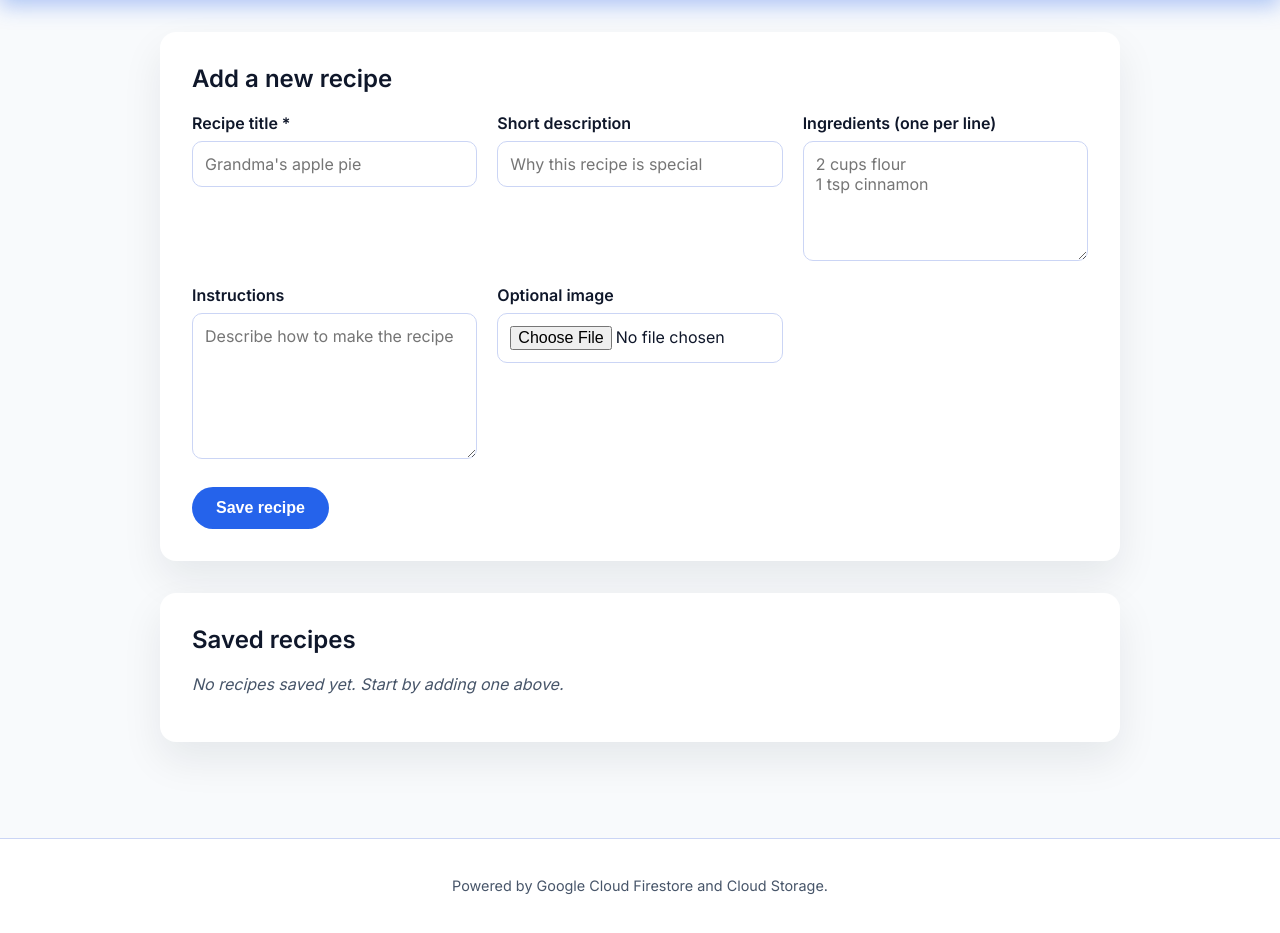
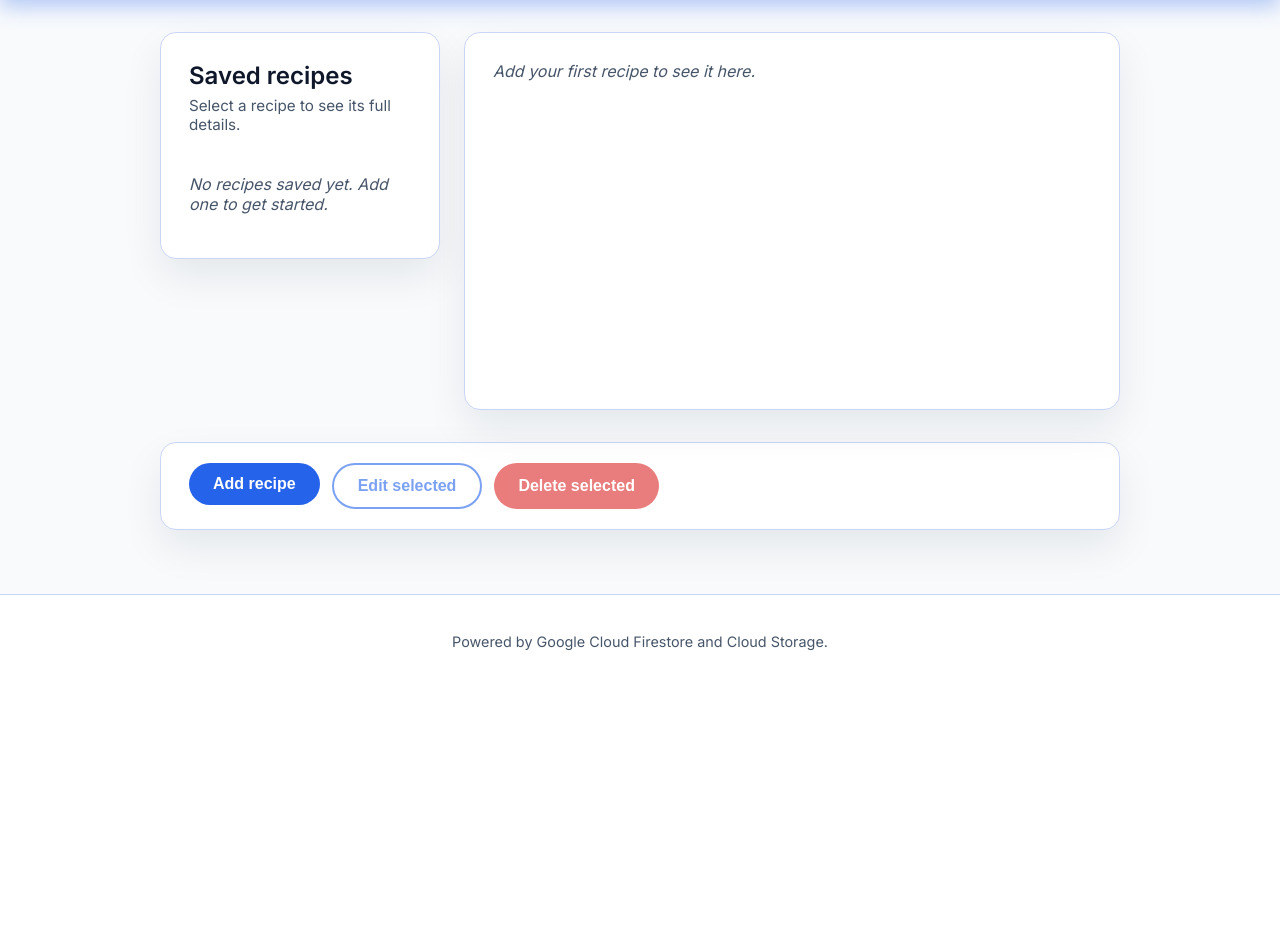
Before and after one commit to stefanfritzse/Receptsamling, a Flask app: template app/templates/index.html in a window 1280 px wide. Shown: the part 161-1094 px from the top of the page. After the commit the page ends 811 px from the top, so only its background shows below. Run offline with Flask 3, Linux system fonts and the light colour scheme; the template is opened without the code that fills it, so the values that code supplies are empty.

Commit message:
Refine recipe overview layout

```diff
--- a/app/static/style.css
+++ b/app/static/style.css
@@ -53,8 +53,7 @@ main {
   color: var(--muted);
 }
 
-.form-section,
-.recipes-section {
+.form-section {
   background: var(--card-bg);
   border-radius: 16px;
   padding: 2rem;
@@ -62,8 +61,7 @@ main {
   box-shadow: 0 18px 40px rgba(15, 23, 42, 0.08);
 }
 
-.form-section h2,
-.recipes-section h2 {
+.form-section h2 {
   margin-top: 0;
 }
 
@@ -141,61 +139,160 @@ button.danger:hover {
   background: var(--danger-dark);
 }
 
-.recipes-grid {
+button:disabled {
+  opacity: 0.6;
+  cursor: not-allowed;
+}
+
+.recipes-layout {
   display: grid;
-  grid-template-columns: repeat(auto-fit, minmax(280px, 1fr));
+  grid-template-columns: minmax(240px, 280px) 1fr;
+  gap: 1.5rem;
+  align-items: start;
+  margin-bottom: 2rem;
+}
+
+.recipe-list-panel,
+.recipe-detail-panel {
+  background: var(--card-bg);
+  border-radius: 16px;
+  padding: 1.75rem;
+  border: 1px solid var(--border);
+  box-shadow: 0 18px 40px rgba(15, 23, 42, 0.08);
+}
+
+.recipe-list-panel {
+  display: flex;
+  flex-direction: column;
   gap: 1.5rem;
 }
 
-.recipe-card {
-  border: 1px solid var(--border);
-  border-radius: 18px;
-  overflow: hidden;
-  background: var(--card-bg);
+.panel-header {
   display: flex;
   flex-direction: column;
-  box-shadow: 0 14px 30px rgba(15, 23, 42, 0.06);
+  gap: 0.35rem;
 }
 
-.recipe-card img {
-  width: 100%;
-  height: 200px;
-  object-fit: cover;
+.panel-header h2 {
+  margin: 0;
 }
 
-.recipe-content {
-  padding: 1.25rem 1.5rem 1.5rem;
-  display: flex;
-  flex-direction: column;
+.panel-subtitle {
+  margin: 0;
+  color: var(--muted);
+  font-size: 0.95rem;
+}
+
+.recipe-list {
+  list-style: none;
+  margin: 0;
+  padding: 0;
+  display: grid;
   gap: 0.75rem;
 }
 
-.recipe-content h3 {
-  margin: 0;
+.recipe-list-item {
+  display: block;
 }
 
-.recipe-content .description {
-  color: var(--muted);
-  margin: 0;
+.recipe-list-link {
+  display: block;
+  padding: 0.9rem 1rem;
+  border-radius: 12px;
+  border: 1px solid transparent;
+  background: rgba(148, 163, 184, 0.12);
+  color: inherit;
+  text-decoration: none;
+  transition: border-color 0.2s ease, background-color 0.2s ease, transform 0.2s ease;
 }
 
-.recipe-content ul {
+.recipe-list-link:hover {
+  border-color: var(--accent);
+  transform: translateY(-1px);
+}
+
+.recipe-list-item.active .recipe-list-link {
+  border-color: var(--accent);
+  background: rgba(37, 99, 235, 0.14);
+  box-shadow: 0 12px 24px rgba(37, 99, 235, 0.18);
+}
+
+.recipe-list-title {
+  display: block;
+  font-weight: 600;
+  font-size: 1.05rem;
+}
+
+.recipe-list-description {
+  display: block;
+  color: var(--muted);
+  font-size: 0.92rem;
+  margin-top: 0.25rem;
+}
+
+.recipe-detail-panel {
+  display: flex;
+  flex-direction: column;
+  gap: 1rem;
+  min-height: 320px;
+}
+
+.recipe-detail-image {
+  width: 100%;
+  max-height: 260px;
+  object-fit: cover;
+  border-radius: 14px;
+}
+
+.recipe-detail-title {
+  margin: 0;
+  font-size: 2rem;
+}
+
+.recipe-detail-description {
+  margin: 0;
+  color: var(--muted);
+  font-size: 1rem;
+}
+
+.recipe-detail-ingredients {
   margin: 0;
   padding-left: 1.25rem;
 }
 
-.recipe-content ul li + li {
+.recipe-detail-ingredients li + li {
   margin-top: 0.35rem;
 }
 
-.recipe-actions {
-  margin-top: auto;
-  display: flex;
-  gap: 0.75rem;
-  flex-wrap: wrap;
+.recipe-detail-instructions {
+  margin: 0;
+  white-space: pre-line;
+  line-height: 1.65;
 }
 
-.recipe-actions form {
+.recipe-detail-placeholder {
+  margin: 0;
+  color: var(--muted);
+  font-style: italic;
+}
+
+.recipe-actions-bar {
+  background: var(--card-bg);
+  border-radius: 16px;
+  padding: 1.25rem 1.75rem;
+  border: 1px solid var(--border);
+  box-shadow: 0 18px 40px rgba(15, 23, 42, 0.08);
+  display: flex;
+  flex-wrap: wrap;
+  gap: 0.75rem;
+  justify-content: flex-start;
+}
+
+.recipe-actions-bar form {
+  margin: 0;
+}
+
+.recipe-actions-bar button {
   margin: 0;
 }
 
@@ -238,9 +335,27 @@ button.danger:hover {
   font-style: italic;
 }
 
+@media (max-width: 960px) {
+  .recipes-layout {
+    grid-template-columns: 1fr;
+  }
+}
+
 @media (max-width: 640px) {
   .form-section,
-  .recipes-section {
+  .recipe-list-panel,
+  .recipe-detail-panel,
+  .recipe-actions-bar {
     padding: 1.5rem;
   }
+
+  .recipe-actions-bar {
+    flex-direction: column;
+    align-items: stretch;
+  }
+
+  .recipe-actions-bar form,
+  .recipe-actions-bar button {
+    width: 100%;
+  }
 }
--- a/app/templates/index.html
+++ b/app/templates/index.html
@@ -1,83 +1,76 @@
 {% extends "base.html" %}
 
 {% block content %}
-<section class="form-section">
-  <h2>Add a new recipe</h2>
-  <form action="{{ url_for('create_recipe') }}" method="post" enctype="multipart/form-data">
-    <div class="form-grid">
-      <label>
-        <span>Recipe title *</span>
-        <input type="text" name="title" placeholder="Grandma's apple pie" required />
-      </label>
-      <label>
-        <span>Short description</span>
-        <input type="text" name="description" placeholder="Why this recipe is special" />
-      </label>
-      <label class="full-width">
-        <span>Ingredients (one per line)</span>
-        <textarea
-          name="ingredients"
-          rows="4"
-          placeholder="2 cups flour&#10;1 tsp cinnamon"
-        ></textarea>
-      </label>
-      <label class="full-width">
-        <span>Instructions</span>
-        <textarea
-          name="instructions"
-          rows="6"
-          placeholder="Describe how to make the recipe"
-        ></textarea>
-      </label>
-      <label>
-        <span>Optional image</span>
-        <input type="file" name="image" accept="image/png,image/jpeg,image/gif,image/webp" />
-      </label>
+<div class="recipes-layout">
+  <section class="recipe-list-panel">
+    <div class="panel-header">
+      <h2>Saved recipes</h2>
+      <p class="panel-subtitle">Select a recipe to see its full details.</p>
     </div>
-    <button type="submit" class="primary">Save recipe</button>
-  </form>
+    {% if recipes %}
+    <ul class="recipe-list">
+      {% for recipe in recipes %}
+      <li class="recipe-list-item{% if recipe.id == selected_id %} active{% endif %}">
+        <a href="{{ url_for('index', selected=recipe.id) }}" class="recipe-list-link">
+          <span class="recipe-list-title">{{ recipe.title }}</span>
+          {% if recipe.description %}
+          <span class="recipe-list-description">{{ recipe.description }}</span>
+          {% endif %}
+        </a>
+      </li>
+      {% endfor %}
+    </ul>
+    {% else %}
+    <p class="empty-state">No recipes saved yet. Add one to get started.</p>
+    {% endif %}
   </section>
-
-<section class="recipes-section">
-  <h2>Saved recipes</h2>
-  {% if recipes %}
-  <div class="recipes-grid">
-    {% for recipe in recipes %}
-    <article class="recipe-card">
-      {% if recipe.image_url %}
-      <img src="{{ recipe.image_url }}" alt="{{ recipe.title }}" />
+  <section class="recipe-detail-panel">
+    {% if selected_recipe %}
+    {% if selected_recipe.image_url %}
+    <img
+      src="{{ selected_recipe.image_url }}"
+      alt="{{ selected_recipe.title }}"
+      class="recipe-detail-image"
+    />
     {% endif %}
-      <div class="recipe-content">
-        <h3>{{ recipe.title }}</h3>
-        {% if recipe.description %}
-        <p class="description">{{ recipe.description }}</p>
+    <h2 class="recipe-detail-title">{{ selected_recipe.title }}</h2>
+    {% if selected_recipe.description %}
+    <p class="recipe-detail-description">{{ selected_recipe.description }}</p>
     {% endif %}
-        {% if recipe.ingredients %}
-        <h4>Ingredients</h4>
-        <ul>
-          {% for ingredient in recipe.ingredients %}
+    {% if selected_recipe.ingredients %}
+    <h3>Ingredients</h3>
+    <ul class="recipe-detail-ingredients">
+      {% for ingredient in selected_recipe.ingredients %}
       <li>{{ ingredient }}</li>
       {% endfor %}
     </ul>
     {% endif %}
-        {% if recipe.instructions %}
-        <h4>Instructions</h4>
-        <p class="instructions">{{ recipe.instructions }}</p>
+    {% if selected_recipe.instructions %}
+    <h3>Instructions</h3>
+    <p class="recipe-detail-instructions">{{ selected_recipe.instructions }}</p>
     {% endif %}
-        <div class="recipe-actions">
-          <form action="{{ url_for('edit_recipe', recipe_id=recipe.id) }}" method="get">
-            <button type="submit" class="secondary">Edit</button>
-          </form>
-          <form action="{{ url_for('delete_recipe', recipe_id=recipe.id) }}" method="post">
-            <button type="submit" class="danger">Delete</button>
-          </form>
-        </div>
-      </div>
-    </article>
-    {% endfor %}
-  </div>
+    {% elif recipes %}
+    <p class="recipe-detail-placeholder">Select a recipe from the list to view its details.</p>
     {% else %}
-  <p class="empty-state">No recipes saved yet. Start by adding one above.</p>
+    <p class="recipe-detail-placeholder">Add your first recipe to see it here.</p>
     {% endif %}
   </section>
+</div>
+
+<div class="recipe-actions-bar">
+  <form action="{{ url_for('new_recipe') }}" method="get">
+    <button type="submit" class="primary">Add recipe</button>
+  </form>
+  {% if selected_recipe %}
+  <form action="{{ url_for('edit_recipe', recipe_id=selected_recipe.id) }}" method="get">
+    <button type="submit" class="secondary">Edit selected</button>
+  </form>
+  <form action="{{ url_for('delete_recipe', recipe_id=selected_recipe.id) }}" method="post">
+    <button type="submit" class="danger">Delete selected</button>
+  </form>
+  {% else %}
+  <button type="button" class="secondary" disabled>Edit selected</button>
+  <button type="button" class="danger" disabled>Delete selected</button>
+  {% endif %}
+</div>
 {% endblock %}
```
Also changed, not shown: app/__init__.py (+25 -3 lines), app/templates/add_recipe.html (added, +43 -0 lines). Lines whose indentation alone changed are shown as unchanged.
